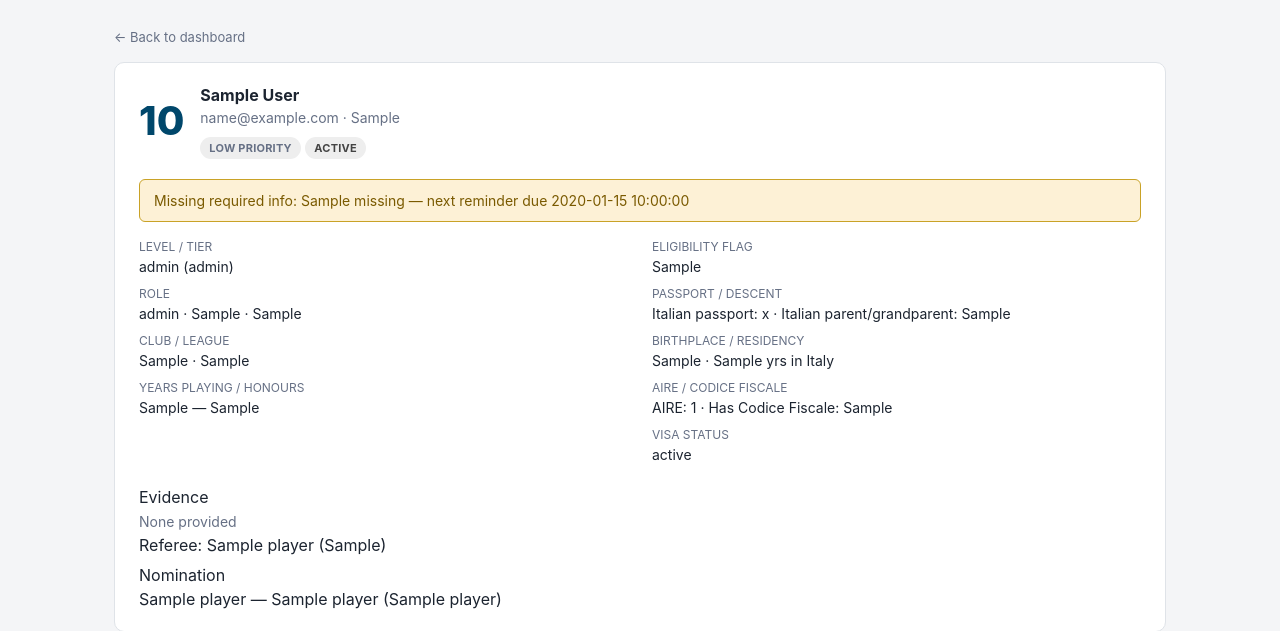
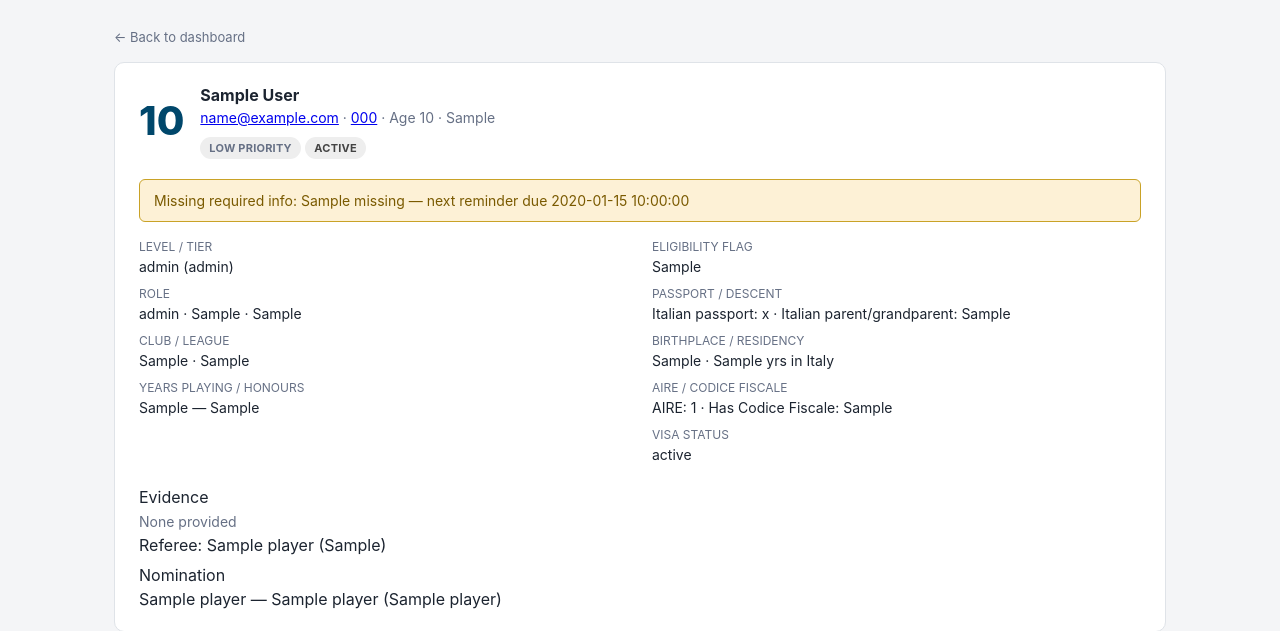
Before and after one commit to tcphysio/talentid, a Python web app: template templates/player_detail.html in a window 1280 px wide. Shown: the part 70-701 px from the top of the page. Run offline with Jinja, Linux system fonts and the light colour scheme; the template is opened without the code that fills it: most values are stand-ins (such as "Sample title", 1, 10 or a date in 2020).

Commit message:
Show age and contact on player profile, move Contact to last column on dashboard
Co-Authored-By: Claude Sonnet 5 <noreply@anthropic.com>
Claude-Session: https://claude.ai/code/session_01SVc871DHrc8kPqxCKQ73tF

```diff
--- a/templates/player_detail.html
+++ b/templates/player_detail.html
@@ -22,7 +22,12 @@
     <div class="score-num">{{ player.score }}</div>
     <div>
       <div><strong>{{ player.full_name }}</strong></div>
-      <div class="muted">{{ player.email }} &middot; {{ player.country_of_residence }}</div>
+      <div class="muted">
+        <a href="mailto:{{ player.email }}">{{ player.email }}</a>
+        {% if player.phone %} &middot; <a href="tel:{{ player.phone }}">{{ player.phone }}</a>{% endif %}
+        {% set age = calc_age(player.date_of_birth) %}{% if age %} &middot; Age {{ age }}{% endif %}
+        &middot; {{ player.country_of_residence }}
+      </div>
       <div style="margin-top:6px;">
         {% if player.priority_tier == 'Hot Lead' %}<span class="pill hot">Hot Lead</span>
         {% elif player.priority_tier == 'Warm' %}<span class="pill warm">Warm</span>
```
Also changed, not shown: templates/admin.html (+5 -5 lines).
